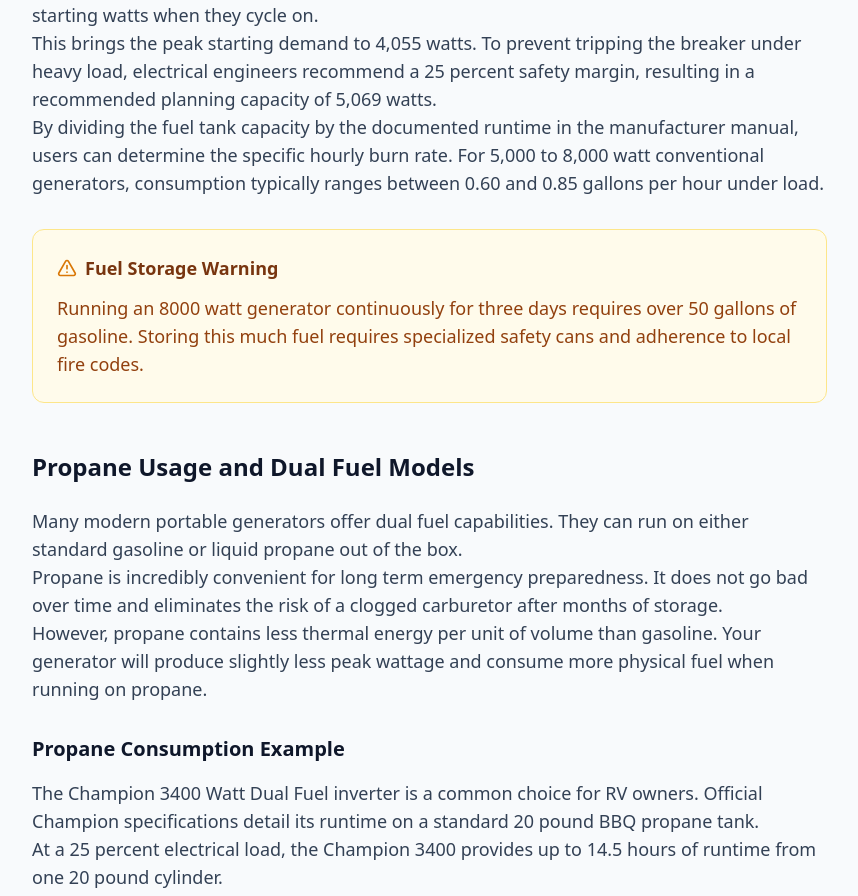
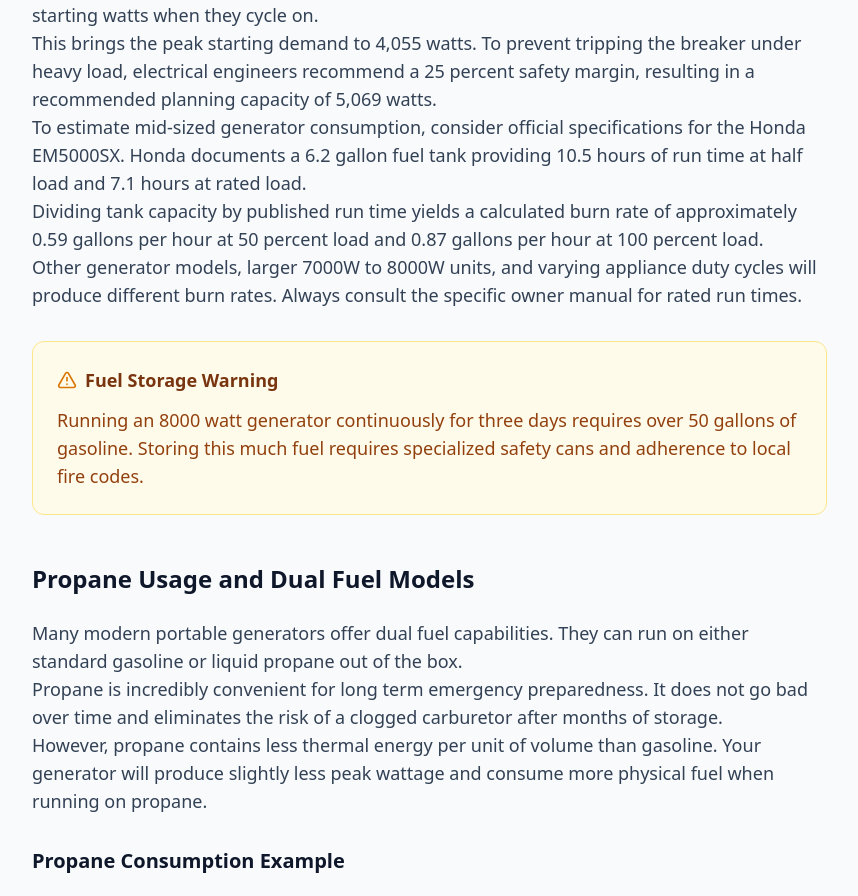
Before and after one commit to calcmypowerharis-app/kr, a Next.js app: page /how-much-gas-does-a-generator-use in a window 1280 px wide. Shown: the part 2829-3725 px from the top of the page, without its empty margins (0-858 px from the left). Built offline with nearby package versions, Linux system fonts and the light colour scheme.

Commit message:
fix(article): replace generic 5000-8000W generator range with sourced Honda EM5000SX specifications

```diff
--- a/src/app/how-much-gas-does-a-generator-use/page.tsx
+++ b/src/app/how-much-gas-does-a-generator-use/page.tsx
@@ -222,7 +222,13 @@ export default function GeneratorFuelArticlePage() {
                 This brings the peak starting demand to 4,055 watts. To prevent tripping the breaker under heavy load, electrical engineers recommend a 25 percent safety margin, resulting in a recommended planning capacity of 5,069 watts.
               </p>
               <p>
-                By dividing the fuel tank capacity by the documented runtime in the manufacturer manual, users can determine the specific hourly burn rate. For 5,000 to 8,000 watt conventional generators, consumption typically ranges between 0.60 and 0.85 gallons per hour under load.
+                To estimate mid-sized generator consumption, consider official specifications for the Honda EM5000SX. Honda documents a 6.2 gallon fuel tank providing 10.5 hours of run time at half load and 7.1 hours at rated load.
+              </p>
+              <p>
+                Dividing tank capacity by published run time yields a calculated burn rate of approximately 0.59 gallons per hour at 50 percent load and 0.87 gallons per hour at 100 percent load.
+              </p>
+              <p>
+                Other generator models, larger 7000W to 8000W units, and varying appliance duty cycles will produce different burn rates. Always consult the specific owner manual for rated run times.
               </p>
 
               <div className="bg-amber-50 border border-amber-200 rounded-xl p-6 my-8">
```
